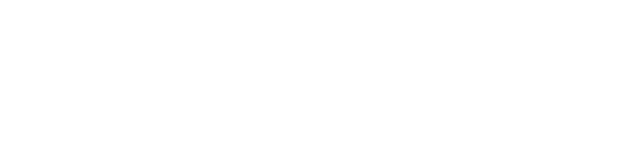
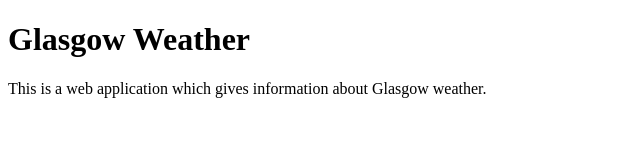
Before and after one commit to johnbaris/johnbaris.github.io, a plain HTML site: page index.html in a window 1280 px wide. Shown: the whole page, without its empty margins (0-640 px from the left). Drawn offline with Linux system fonts and the light colour scheme.

Commit message:
changed index.html

```diff
--- a/index.html
+++ b/index.html
@@ -2,7 +2,10 @@
 <html>
 
 <body>
-
+	<h1>Glasgow Weather</h1>
+	<p>This is a web application which gives information about Glasgow
+       weather.
+	</p>
 </body>
 
 </html>
```
